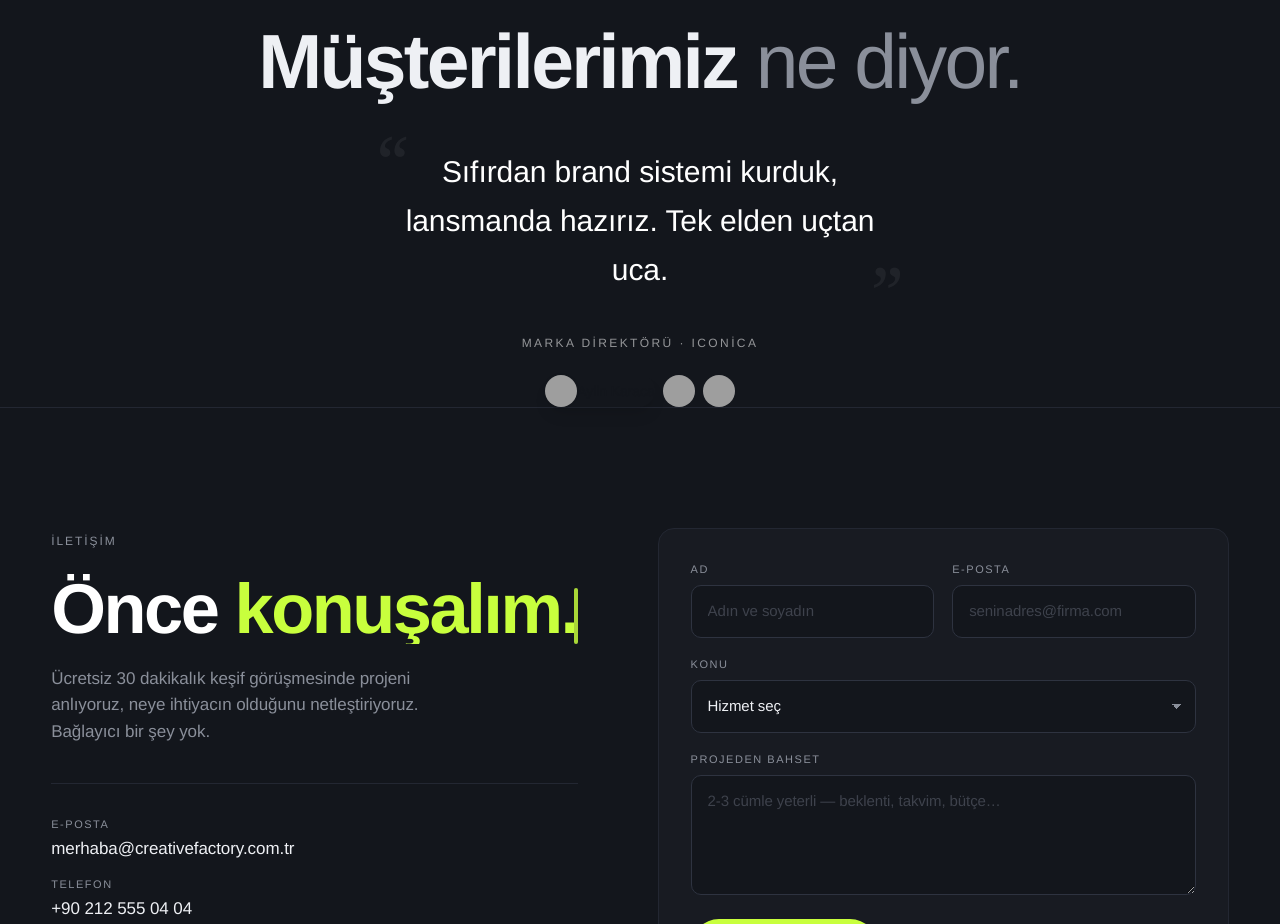
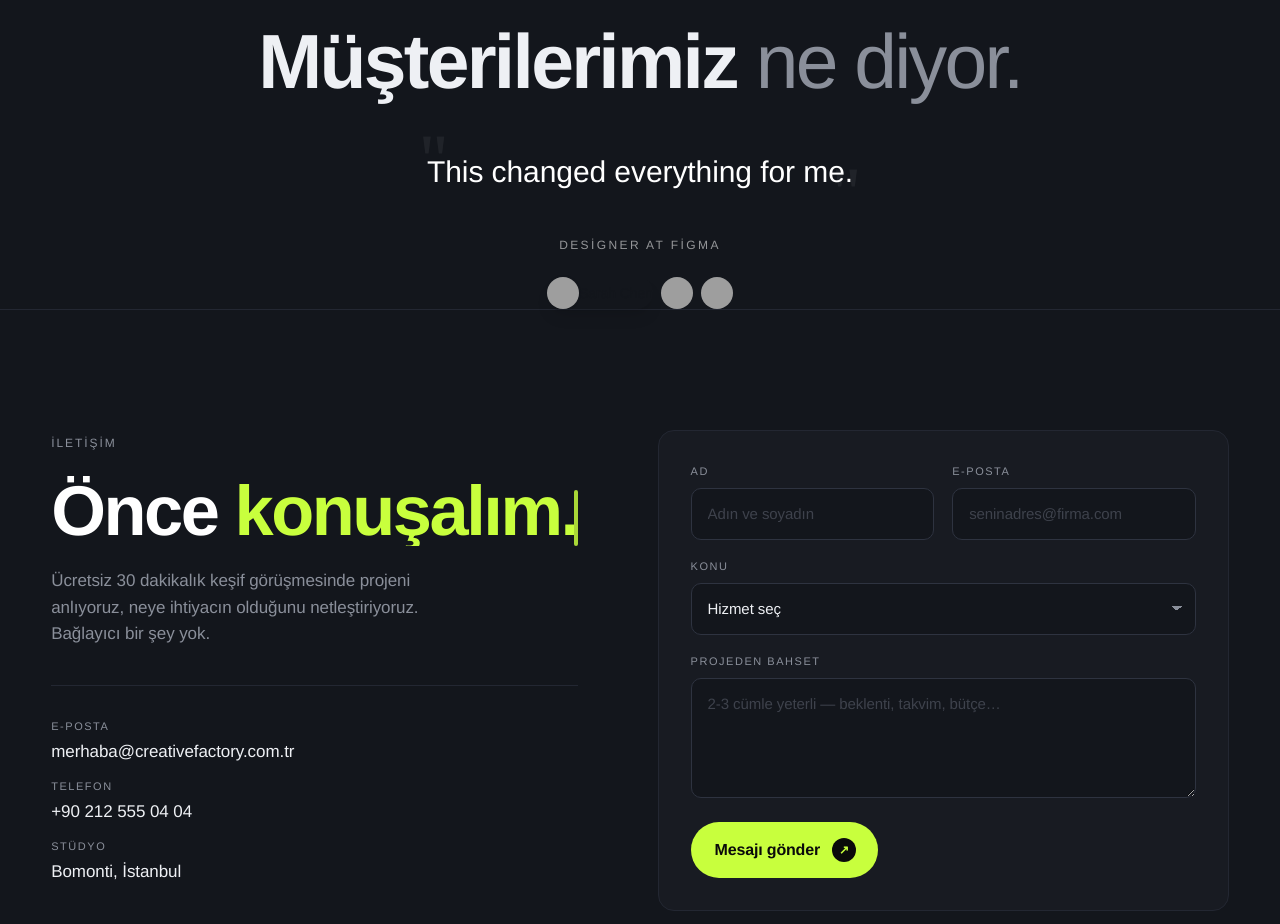
Before and after one commit to oguzhankayan/creativefactory, a Next.js app: page / in a window 1280 px wide. Shown: the part 7960-8884 px from the top of the page. Built offline with nearby package versions, Linux system fonts and the light colour scheme; grey boxes are pictures that could not be loaded.

Commit message:
Testimonials: revert to verbatim original (Sarah/Marcus/Elena, exact Unsplash URLs)
Per user request, do not modify the prompted code at all on first integration. Turkish content can be layered on top in a follow-up step.

```diff
--- a/components/ui/unique-testimonial.tsx
+++ b/components/ui/unique-testimonial.tsx
@@ -6,24 +6,24 @@ import { cn } from "@/lib/utils"
 const testimonials = [
   {
     id: 1,
-    quote: "Sıfırdan brand sistemi kurduk, lansmanda hazırız. Tek elden uçtan uca.",
-    author: "Aylin Karaca",
-    role: "Marka Direktörü · Iconica",
-    avatar: "https://images.unsplash.com/photo-1701615004837-40d8573b6652?q=80&w=400&auto=format&fit=crop",
+    quote: "This changed everything for me.",
+    author: "Sarah Chen",
+    role: "Designer at Figma",
+    avatar: "https://images.unsplash.com/photo-1701615004837-40d8573b6652?q=80&w=1480&auto=format&fit=crop&ixlib=rb-4.1.0&ixid=M3wxMjA3fDB8MHxwaG90by1wYWdlfHx8fGVufDB8fHx8fA%3D%3D$0",
   },
   {
     id: 2,
-    quote: "Web tarafı hem hızlı hem ölçeklenebilir çıktı. Üç ay süren işi altı haftada bitirdiler.",
-    author: "Burak Demir",
-    role: "CTO · Akasya Token",
-    avatar: "https://plus.unsplash.com/premium_photo-1671656349218-5218444643d8?q=80&w=400&auto=format&fit=crop",
+    quote: "Simply brilliant. Nothing else compares.",
+    author: "Marcus Johnson",
+    role: "Engineer at Vercel",
+    avatar: "https://plus.unsplash.com/premium_photo-1671656349218-5218444643d8?q=80&w=1287&auto=format&fit=crop&ixlib=rb-4.1.0&ixid=M3wxMjA3fDB8MHxwaG90by1wYWdlfHx8fGVufDB8fHx8fA%3D%3D$0",
   },
   {
     id: 3,
-    quote: "Sosyal medya tonu nihayet markamıza benziyor. Topluluk kendini anlatıyor şimdi.",
-    author: "Ezgi Yıldız",
-    role: "Pazarlama · Köpüklü",
-    avatar: "https://images.unsplash.com/photo-1607746882042-944635dfe10e?q=80&w=400&auto=format&fit=crop",
+    quote: "The attention to detail is unmatched.",
+    author: "Elena Rodriguez",
+    role: "Founder at Craft",
+    avatar: "https://images.unsplash.com/photo-1607746882042-944635dfe10e?q=80&w=2670&auto=format&fit=crop&ixlib=rb-4.1.0&ixid=M3wxMjA3fDB8MHxwaG90by1wYWdlfHx8fGVufDB8fHx8fA%3D%3D$0",
   },
 ]
 
@@ -51,7 +51,7 @@ export function Testimonials() {
       {/* Quote Container */}
       <div className="relative px-8">
         <span className="absolute -left-2 -top-6 text-7xl font-serif text-foreground/[0.06] select-none pointer-events-none">
-          &ldquo;
+          "
         </span>
 
         <p
@@ -64,7 +64,7 @@ export function Testimonials() {
         </p>
 
         <span className="absolute -right-2 -bottom-8 text-7xl font-serif text-foreground/[0.06] select-none pointer-events-none">
-          &rdquo;
+          "
         </span>
       </div>
 
```
